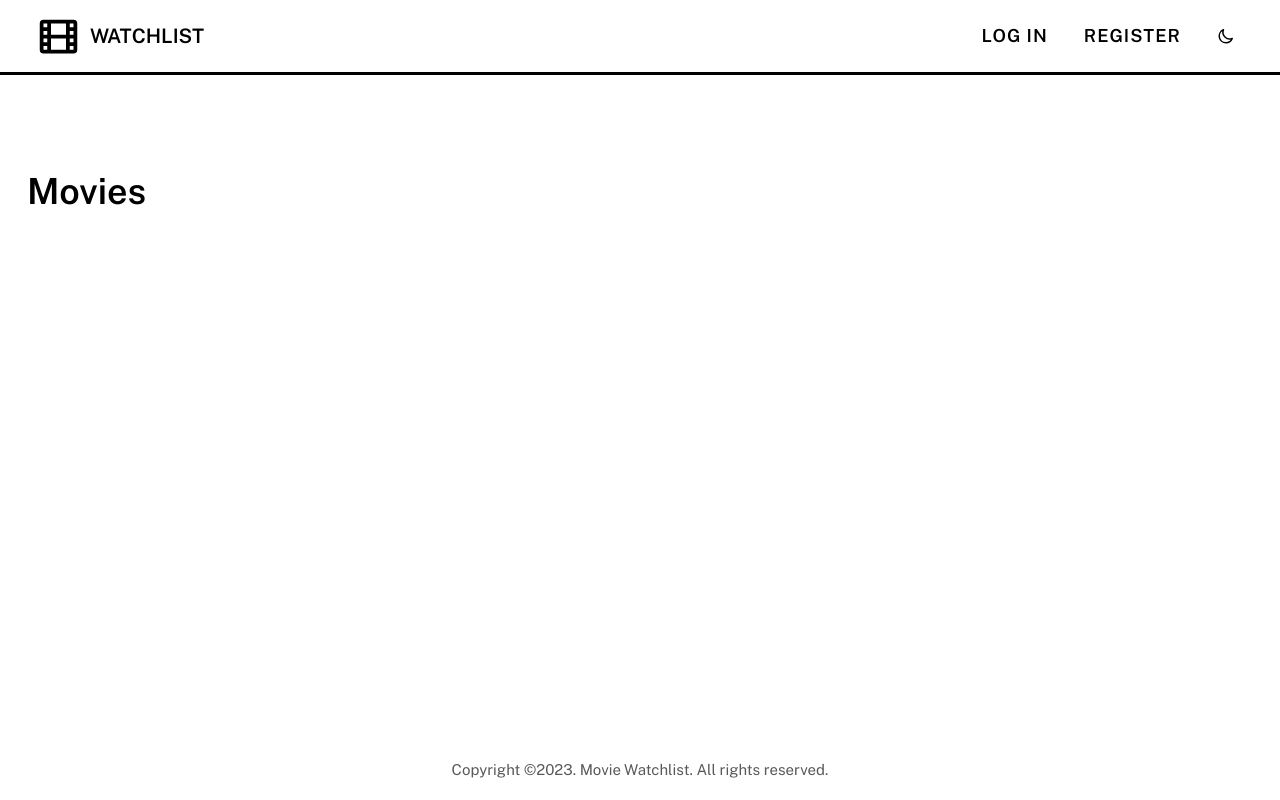
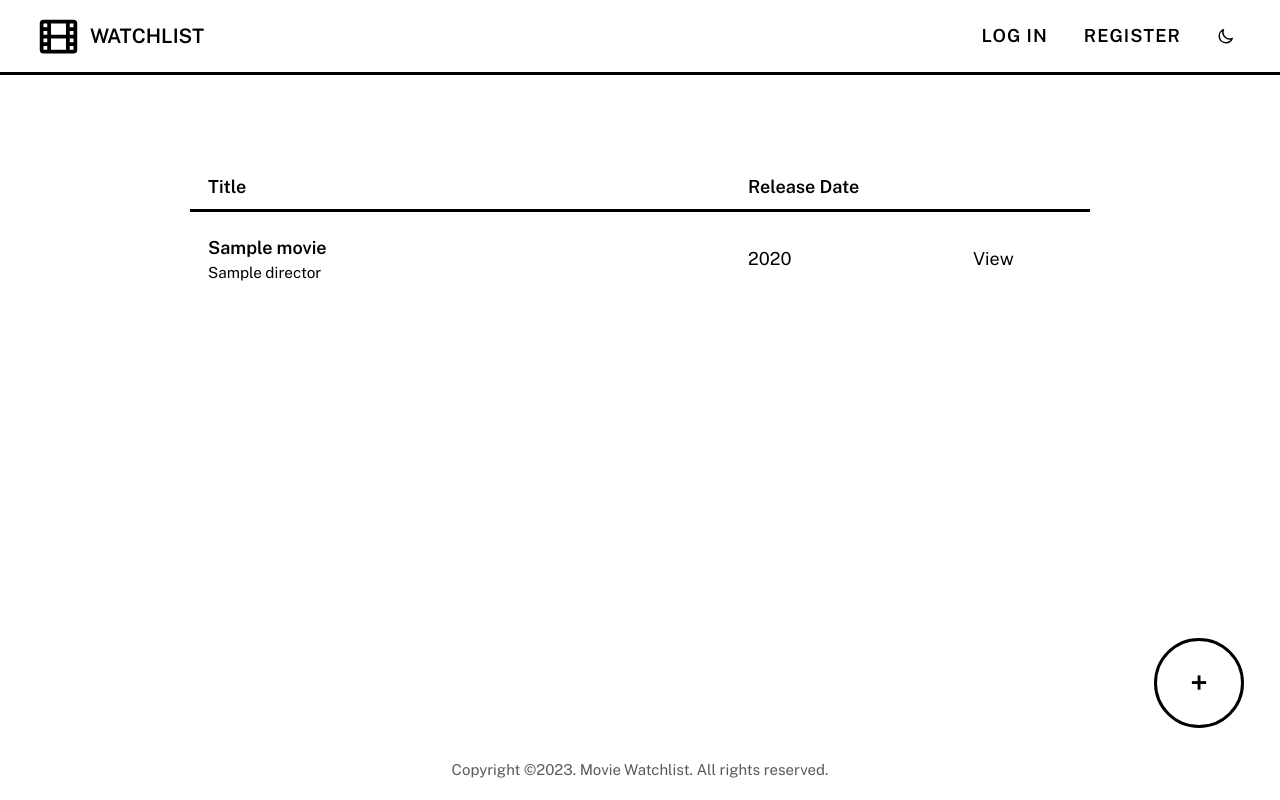
Before and after one commit to Snapcaszz/web_movie_collection, a Flask app: template movie_library/templates/index.html in a window 1280 px wide. Run offline with Flask 3, Linux system fonts and the light colour scheme; the template is opened without the code that fills it: most values are stand-ins (such as "Sample title", 1, 10 or a date in 2020).

Commit message:
Created a table for the home page, to display movies when the user adds them

```diff
--- /dev/null
+++ b/movie_library/static/css/movies.css
@@ -0,0 +1,84 @@
+.button--add {
+    display: flex;
+    position: absolute;
+    bottom: 4rem;
+    right: 2rem;
+    height: 5rem;
+    width: 5rem;
+    border: var(--border);
+    border-radius: 50%;
+    color: var(--text-dark);
+    text-decoration: none;
+    font-weight: 600;
+    font-size: 1.75rem;
+    align-items: center;
+    justify-content: center;
+}
+
+@media screen and (min-width: 50em) {
+    .button-add {
+        right: 3rem
+    }
+}
+
+@media screen and (min-width: 80em) {
+    .button-add {
+        right: 4rem
+    }
+}
+
+.button--add:hover {
+    color: var(--text);
+    background-color: var(--accent-colour);
+}
+
+.table {
+    max-width: 50rem;
+    width: 100%;
+    margin: 0 auto;
+    border-spacing: 0;
+}
+
+.table__cell {
+    padding: 1.25rem 1rem;
+}
+
+.table__cell--header {
+    padding: 0.5rem 1rem;
+    text-align: left;
+    border-bottom: var(--border);
+}
+
+.table__movieTitle {
+    font-weight: 600;
+}
+
+.table__movieDirector {
+    font-size: 0.85em;
+}
+
+.table__link {
+    color: inherit;
+    text-decoration: none;
+    position: relative; /* Needed for absolute positioning of pseudo-element */
+}
+
+.table__link:hover {
+    text-decoration: none; /* Remove default underline */
+}
+
+.table__link:hover::after {
+    content: ''; /* Create a pseudo-element for the underline */
+    position: absolute;
+    left: 0;
+    bottom: -2px; /* Adjust the distance from the text */
+    width: 100%;
+    height: 2px; /* Set the height of the underline */
+    background-color: var(--text-dark); /* Set the color of the underline */
+}
+
+.table__empty {
+    display: block;
+    text-align: center;
+    font-size: 1.2rem;
+}
--- a/movie_library/templates/index.html
+++ b/movie_library/templates/index.html
@@ -1,10 +1,41 @@
 {% extends "layout.html" %}
 
 {% block head_content %}
+<link rel="stylesheet" href="{{ url_for('static', filename='css/movies.css')}}">
 {% endblock %}
 
 {% block main_content %}
-
-    <h1>Movies</h1>
-
+{% if movies_data %}
+    <table class="table">
+        <colgroup>
+            <col style="width: 60%">
+            <col style="width: 25%">
+            <col style="width: 15%">
+        </colgroup>
+        <thead>
+            <th class="table__cell table__cell--header">Title</th>
+            <th class="table__cell table__cell--header">Release Date</th>
+            <th class="table__cell table__cell--header"></th>
+        </thead>
+        <tbody>
+            {% for movie in movies_data %}
+                <tr>
+                    <td class="table__cell">
+                        <p class="table__movieTitle">{{ movie.title }}</p>
+                        <p class="table__movieDirector">{{ movie.director }}</p>
+                    </td>
+                    <td class="table__cell">
+                        <p class="table__movieYear">{{ movie.year }}</p>
+                    </td>
+                    <td class="table__cell">
+                        <a class="table__link" href="#">View</a>
+                    </td>
+                </tr>
+            {% endfor %}
+        </tbody>
+    </table>
+{% else %}
+    <p class="table__empty">You haven't added any movies yet. <a class="link" href="{{ url_for('pages.add_movie') }}">Add one!</a></p>
+{% endif %}
+<a class="button button--add" href="{{ url_for('pages.add_movie')}}">+</a>
 {% endblock %}
```
Also changed, not shown: movie_library/routes.py (+18 -5 lines).
